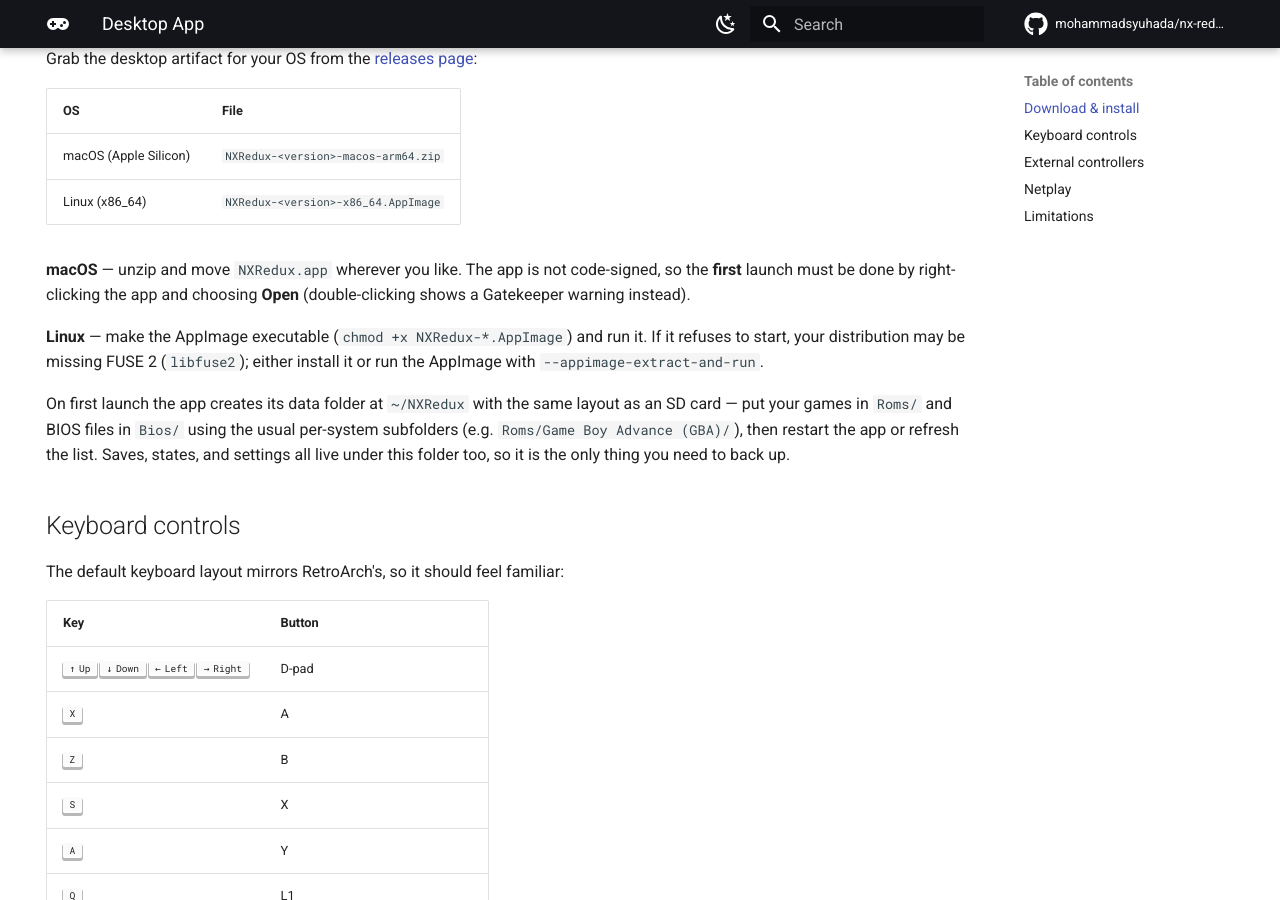
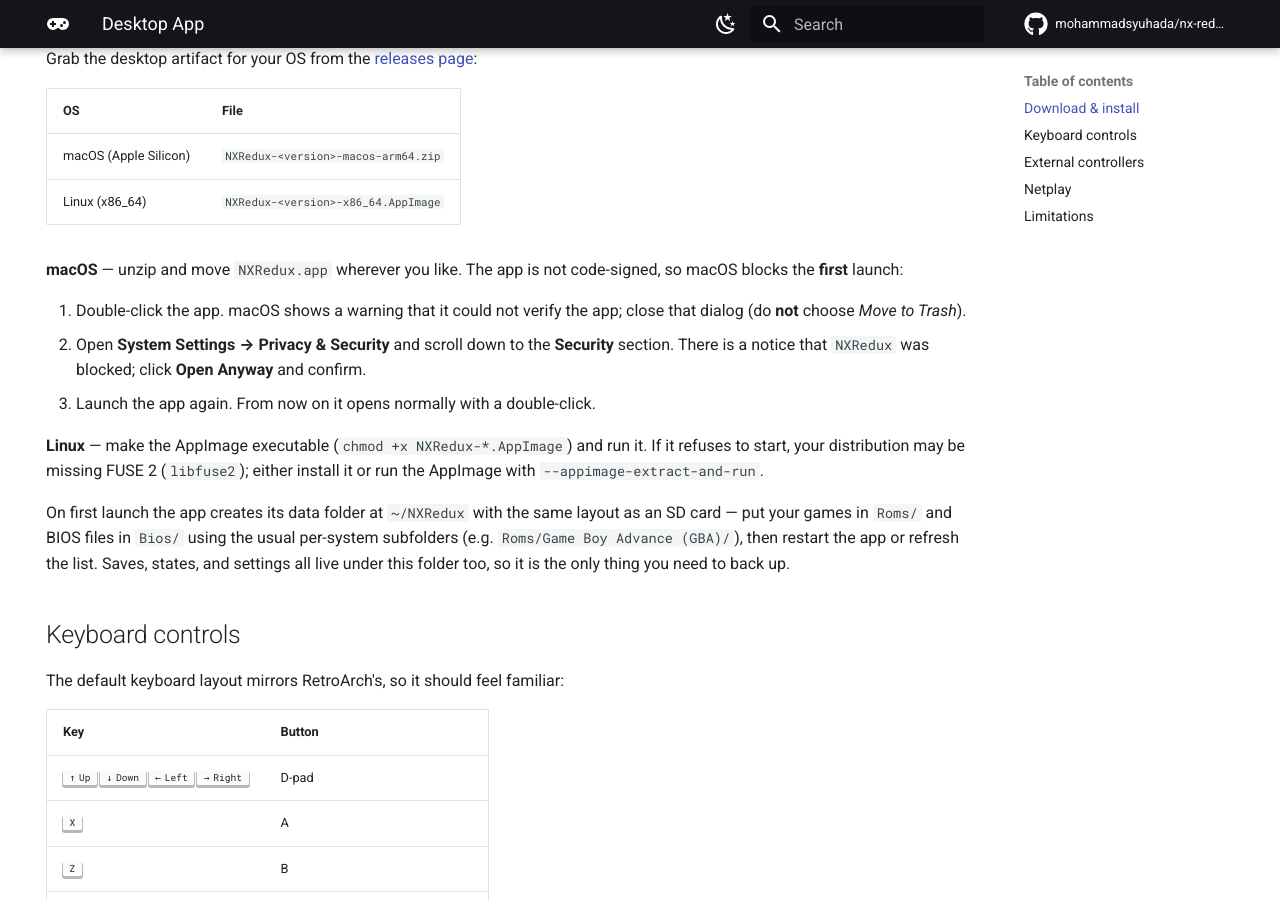
Before and after one commit to mohammadsyuhada/nx-redux-docs, an MkDocs documentation site: the page built from docs/desktop.md, in a window 1280 px wide and 900 px high, scrolled down 448 px. Built offline with MkDocs 1.6.1 and Material for MkDocs 9.7.7, drawn with Linux system fonts in a browser that asks for light colours; comment, search, counter and statistics services are not loaded.

Commit message:
docs(desktop): update macOS first-launch note to Privacy & Security allow flow

```diff
--- a/docs/desktop.md
+++ b/docs/desktop.md
@@ -26,8 +26,14 @@
 | Linux (x86_64) | `NXRedux-<version>-x86_64.AppImage` |
 
 **macOS** — unzip and move `NXRedux.app` wherever you like. The app is not
-code-signed, so the **first** launch must be done by right-clicking the app
-and choosing **Open** (double-clicking shows a Gatekeeper warning instead).
+code-signed, so macOS blocks the **first** launch:
+
+1. Double-click the app. macOS shows a warning that it could not verify the
+   app; close that dialog (do **not** choose *Move to Trash*).
+2. Open **System Settings → Privacy & Security** and scroll down to the
+   **Security** section. There is a notice that `NXRedux` was blocked; click
+   **Open Anyway** and confirm.
+3. Launch the app again. From now on it opens normally with a double-click.
 
 **Linux** — make the AppImage executable (`chmod +x NXRedux-*.AppImage`) and
 run it. If it refuses to start, your distribution may be missing FUSE 2
```
